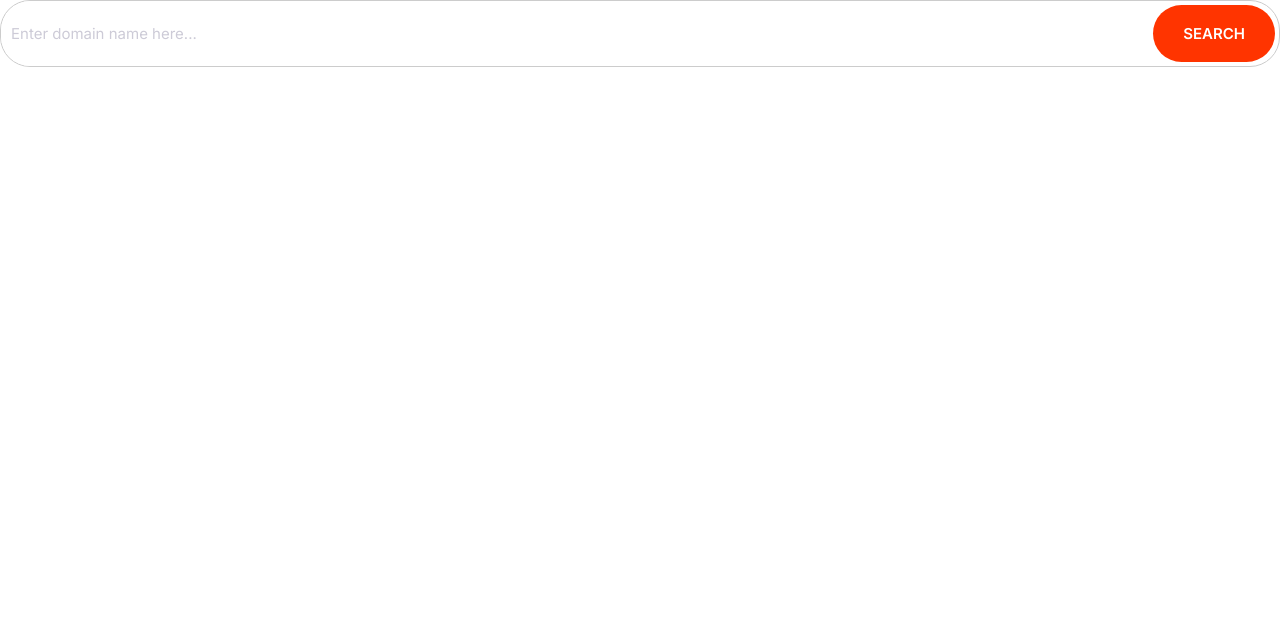
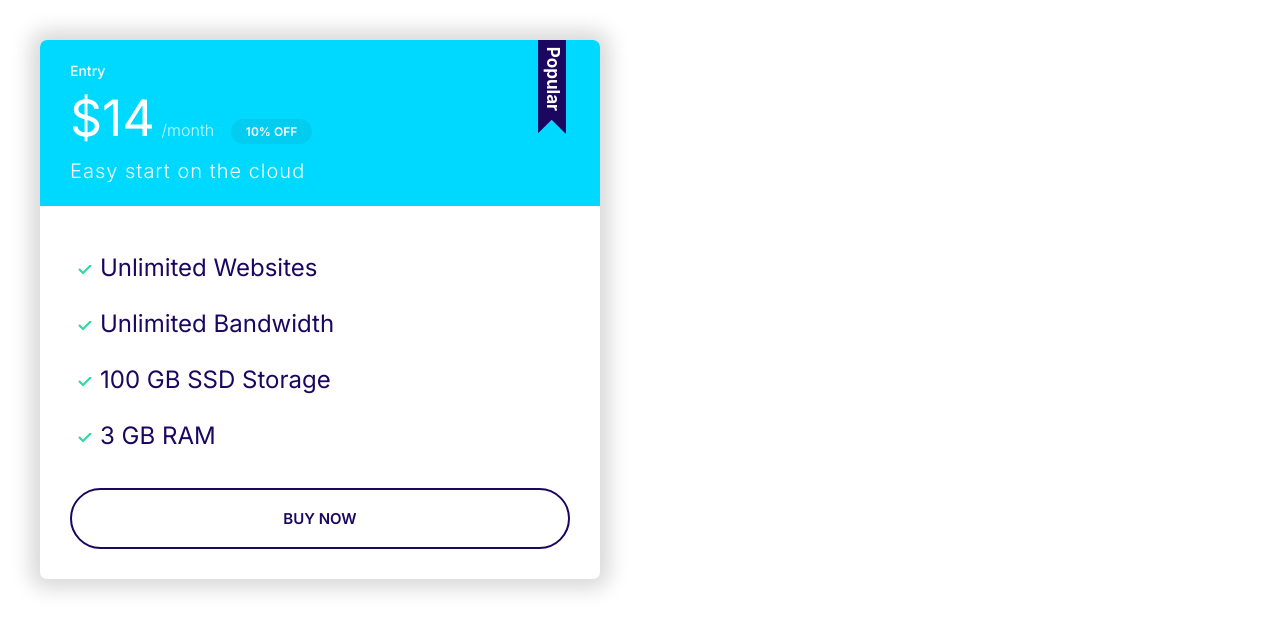
Before and after one commit to Klemen03/My-First-Website, a plain HTML site: page index.html in a window 1280 px wide. Drawn offline with Linux system fonts and the light colour scheme.

Commit message:
Build the plan component.

```diff
--- a/css/styles.css
+++ b/css/styles.css
@@ -112,6 +112,7 @@ a {
 
 .badge--small {
   font-size: 1.6rem;
+  padding: 0.5rem 1.5rem;
 }
 
 @media screen and (min-width: 1024px) {
@@ -270,3 +271,87 @@ a {
     font-size: 1.5rem;
   }
 }
+
+/* Cards */
+
+.card {
+  border-radius: 7px;
+  box-shadow: 0 0 20px 10px #dadada;
+  overflow: hidden;
+}
+
+.card__header,
+.card__body {
+  padding: 2rem 3rem;
+}
+
+.card--primary .card__header {
+  background: var(--color-primary);
+  color: #fff;
+}
+
+.card--secondary .card__header {
+  background: var(--color-secondary);
+  color: #fff;
+}
+
+.card--secondary .badge--secondary {
+  background: #02cdf1;
+}
+
+/* Plans */
+.plan__name {
+  color: #fff;
+  margin: 0;
+  font-weight: 500;
+  font-size: 2.4rem;
+}
+
+.plan__price {
+  font-size: 6rem;
+}
+
+.plan__billing-cycle {
+  font-size: 2.4rem;
+  font-weight: 300;
+  opacity: 0.8;
+  margin-right: 1rem;
+}
+
+.plan__description {
+  font-size: 2rem;
+  font-weight: 300;
+  letter-spacing: 1px;
+  display: block;
+}
+
+.plan .list__item {
+  margin-bottom: 2rem;
+}
+
+.plan--popular .card__header {
+  position: relative;
+}
+
+.plan--popular .card__header::before {
+  content: url(../images/popular.svg);
+  display: inline-block;
+  width: 40px;
+  position: absolute;
+  top: -6px;
+  right: 5%;
+}
+
+@media screen and (min-width: 1024px) {
+  .plan__name {
+    font-size: 1.4rem;
+  }
+
+  .plan__price {
+    font-size: 5rem;
+  }
+
+  .plan__billing-cycle {
+    font-size: 1.6rem;
+  }
+}
--- a/index.html
+++ b/index.html
@@ -14,13 +14,27 @@
     <link rel="stylesheet" href="./css/styles.css" />
   </head>
   <body>
-    <div class="input-group">
-      <input
-        type="text"
-        class="input"
-        placeholder="Enter domain name here..."
-      />
-      <button class="btn btn--accent">Search</button>
+    <div style="width: 50%; padding: 4rem">
+      <div class="plan plan--popular">
+        <div class="card card--secondary">
+          <header class="card__header">
+            <h3 class="plan__name">Entry</h3>
+            <span class="plan__price">$14</span>
+            <span class="plan__billing-cycle">/month</span>
+            <span class="badge badge--secondary badge--small">10% OFF</span>
+            <span class="plan__description">Easy start on the cloud</span>
+          </header>
+          <div class="card__body">
+            <ul class="list list--tick">
+              <li class="list__item">Unlimited Websites</li>
+              <li class="list__item">Unlimited Bandwidth</li>
+              <li class="list__item">100 GB SSD Storage</li>
+              <li class="list__item">3 GB RAM</li>
+            </ul>
+            <button class="btn btn--outline btn--block">Buy now</button>
+          </div>
+        </div>
+      </div>
     </div>
   </body>
 </html>
```
Also changed, not shown: components/plans.html (added, +22 -0 lines), components/card.html (added), images/popular.svg (added), 1 other file.
